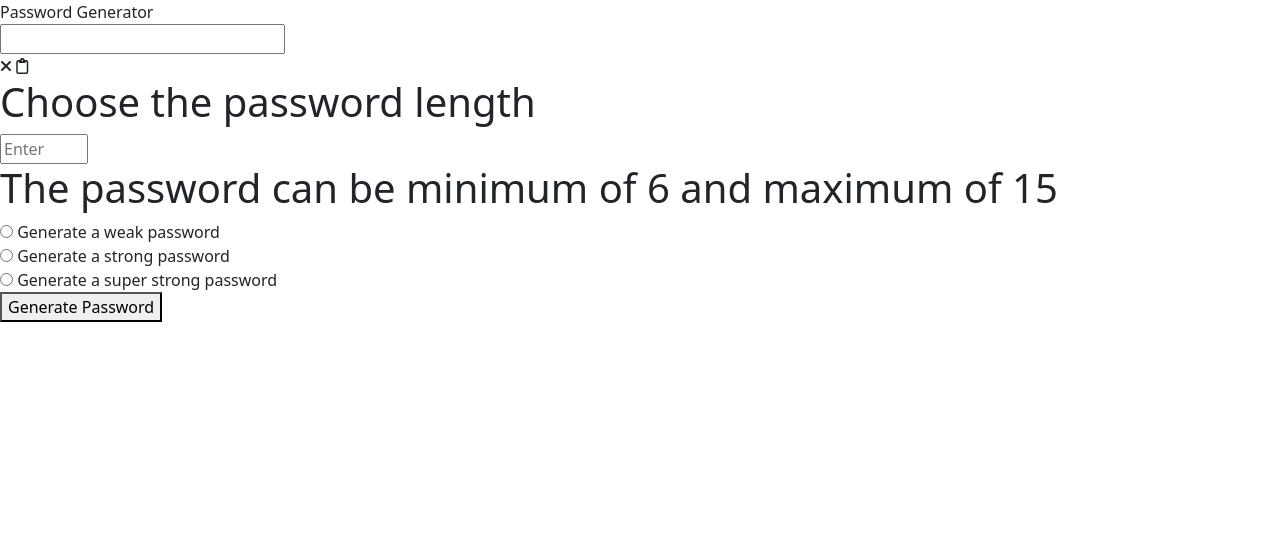
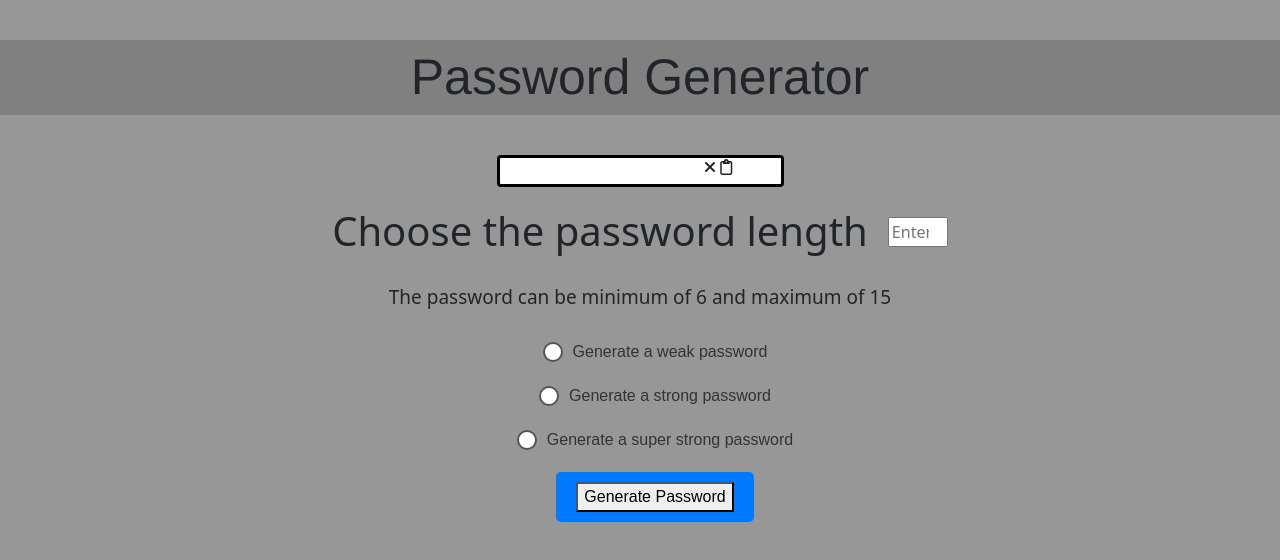
Before and after one commit to Nishantt07/PasswordGenerator, a plain HTML site: page index.html in a window 1280 px wide. Drawn offline with nearby package versions, Linux system fonts and the light colour scheme.

Commit message:
index.html

```diff
--- a/index.html
+++ b/index.html
@@ -5,7 +5,7 @@
     <meta name="viewport" content="width=device-width, initial-scale=1.0">
     <title>Document</title>
     <link href="https://cdn.jsdelivr.net/npm/bootstrap@5.3.3/dist/css/bootstrap.min.css" rel="stylesheet" integrity="sha384-QWTKZyjpPEjISv5WaRU9OFeRpok6YctnYmDr5pNlyT2bRjXh0JMhjY6hW+ALEwIH" crossorigin="anonymous">
-<link rel="stylesheet" href="try.css">
+<link rel="stylesheet" href="style.css">
 
 </head>
 <body id="idforbody">
@@ -49,6 +49,6 @@
 </div>
 
 
-<script src="try.js"></script>
+<script src="link.js"></script>
 </body>
 </html>
```
